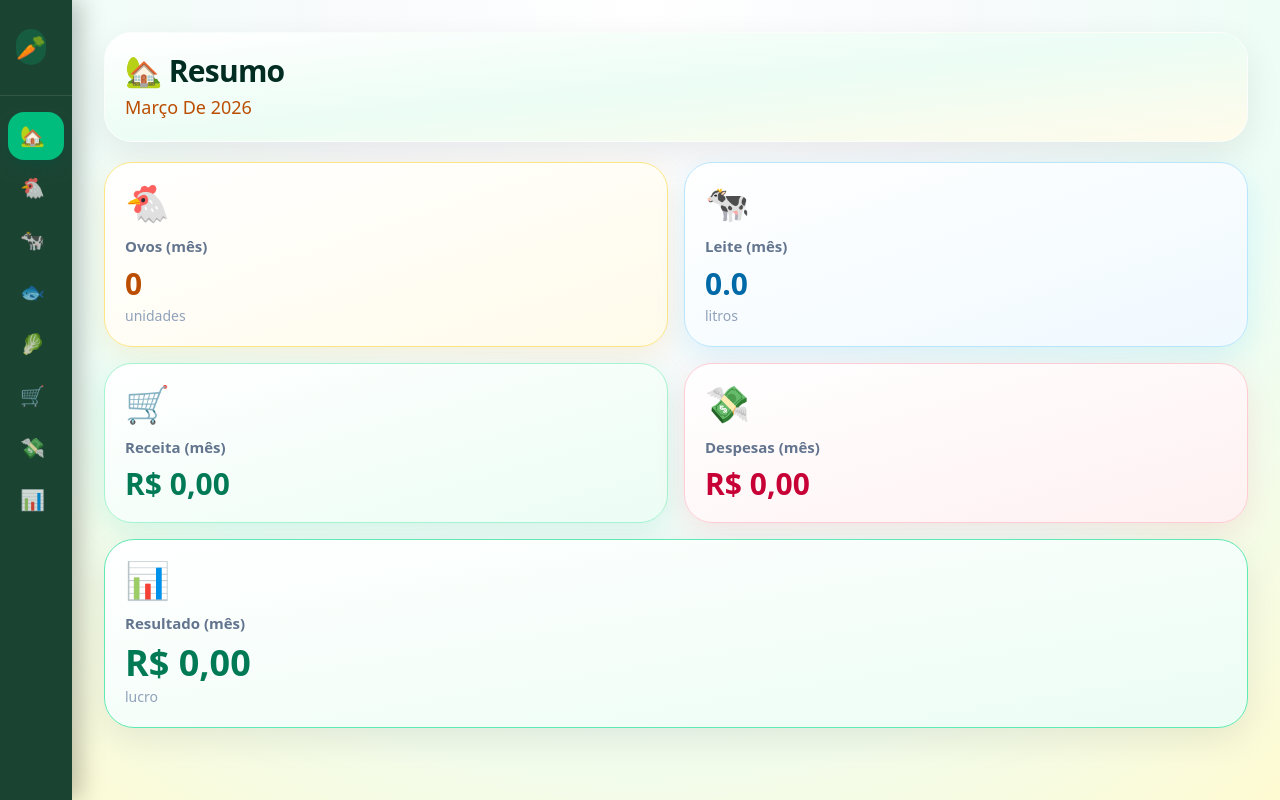
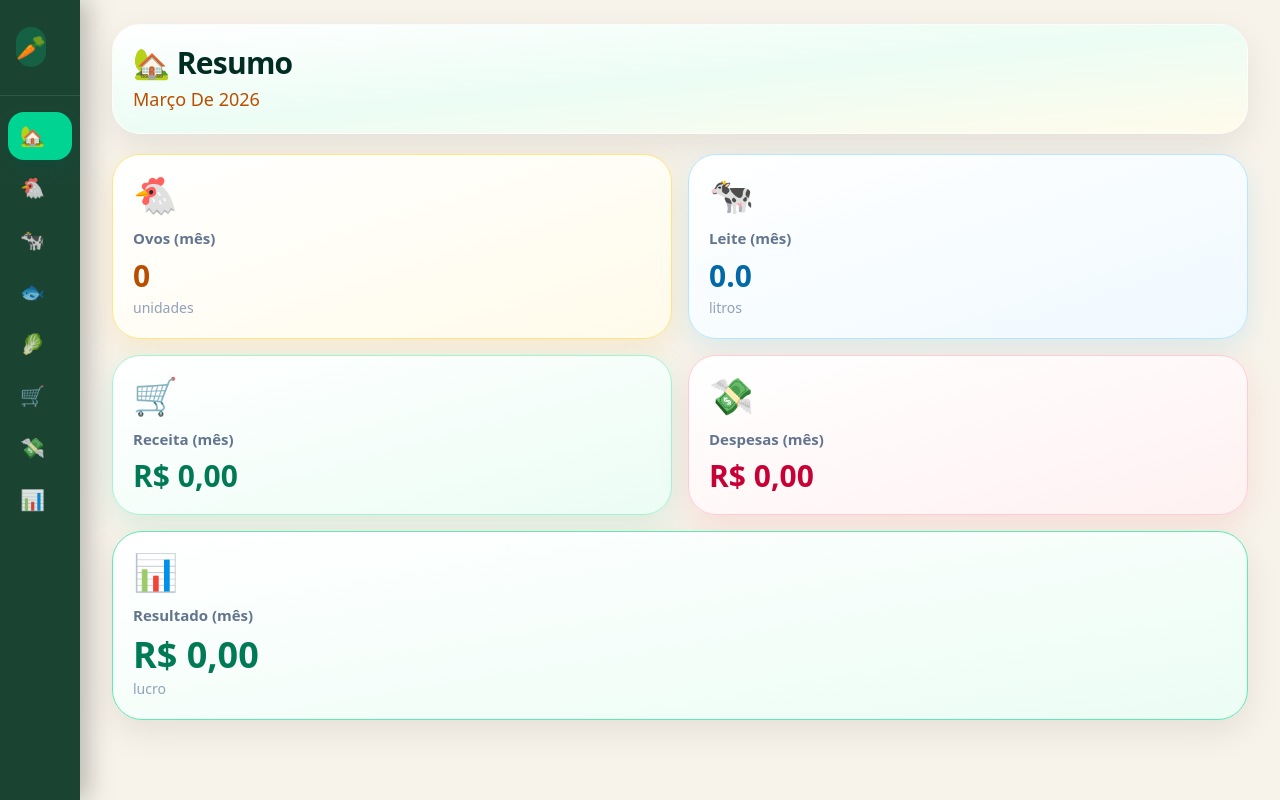
Before and after one commit to matheusduarteur/hortadporto, a Next.js app in the folder roca-app/: page / in a window 1280 px wide. Built offline with nearby package versions, Linux system fonts and the light colour scheme; no server answers; the database is empty.

Commit message:
ajusta layout com AppShell e menu

```diff
--- a/roca-app/app/_shell.tsx
+++ b/roca-app/app/_shell.tsx
@@ -6,7 +6,7 @@ import type { ReactNode } from 'react'
 
 export function AppShell({ children }: { children: ReactNode }) {
   return (
-    <div className="flex min-h-screen">
+    <div className="flex min-h-screen bg-[#f7f3ea]">
       {/* MENU LATERAL (DESKTOP) */}
       <Sidebar />
 
@@ -16,8 +16,8 @@ export function AppShell({ children }: { children: ReactNode }) {
         <MobileShell />
 
         {/* ÁREA DAS PÁGINAS */}
-        <main className="flex-1 p-4 md:p-8">
-          <div className="max-w-6xl mx-auto">{children}</div>
+        <main className="flex-1 px-4 pb-4 pt-2 md:px-8 md:py-6">
+          <div className="mx-auto max-w-6xl">{children}</div>
         </main>
       </div>
     </div>
@@ -51,15 +51,15 @@ function Sidebar() {
         text-[#fefae0]
         transition-[width]
         duration-300
-        w-[72px]
-        hover:w-56
+        w-[80px]
+        hover:w-64
         group
         shadow-[8px_0_24px_rgba(0,0,0,0.25)]
       "
     >
       {/* LOGO / TÍTULO */}
       <div className="flex items-center gap-3 px-4 py-4 border-b border-white/10">
-        <div className="flex h-9 w-9 items-center justify-center rounded-2xl bg-emerald-500/20 text-2xl">
+        <div className="flex h-10 w-10 items-center justify-center rounded-2xl bg-emerald-500/25 text-2xl">
           🥕
         </div>
         <div className="flex flex-col overflow-hidden opacity-0 group-hover:opacity-100 transition-opacity duration-200">
@@ -90,8 +90,8 @@ function Sidebar() {
                 transition
                 ${
                   active
-                    ? 'bg-emerald-500 text-emerald-50 shadow-lg shadow-emerald-900/30'
-                    : 'text-[#d8f3dc]/80 hover:bg-white/10 hover:text-white'
+                    ? 'bg-emerald-400 text-emerald-950 shadow-lg shadow-emerald-900/30'
+                    : 'text-[#d8f3dc]/85 hover:bg-white/10 hover:text-white'
                 }
               `}
             >
@@ -105,7 +105,7 @@ function Sidebar() {
       </nav>
 
       {/* RODAPÉ DO MENU */}
-      <div className="px-3 py-3 border-t border-white/10 opacity-0 group-hover:opacity-100 transition-opacity duration-200 text-[11px] text-[#d8f3dc]/70">
+      <div className="px-3 py-3 border-t border-white/10 opacity-0 group-hover:opacity-100 transition-opacity duration-200 text-[11px] text-[#d8f3dc]/75">
         Feito na roça digital 🌱
       </div>
     </aside>
@@ -119,9 +119,11 @@ function Sidebar() {
 function MobileShell() {
   const pathname = usePathname()
 
+  // AQUI colocamos mais itens importantes no mobile também
   const items = [
     { href: '/', label: 'Resumo', icon: '🏡' },
     { href: '/galinhas', label: 'Galinhas', icon: '🐔' },
+    { href: '/vacas', label: 'Vacas', icon: '🐄' },
     { href: '/vendas', label: 'Vendas', icon: '🛒' },
     { href: '/relatorios', label: 'Relatórios', icon: '📊' },
   ]
```
